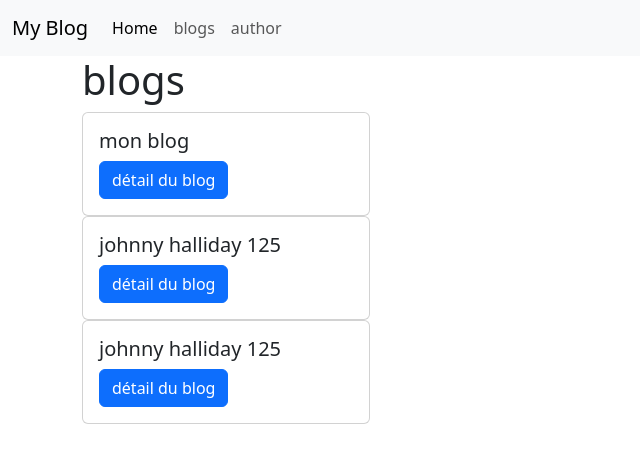
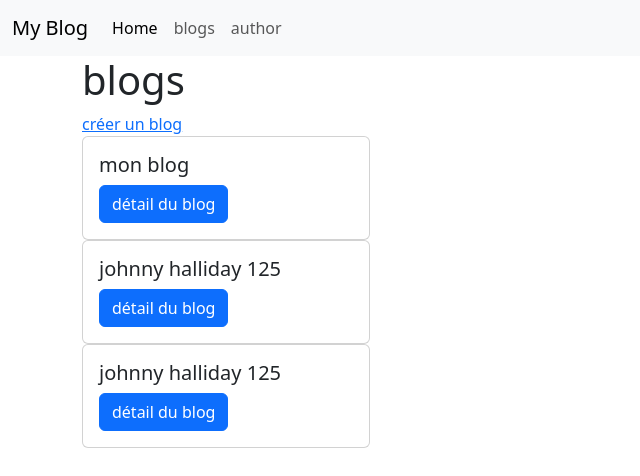
Before and after one commit to arthur-utopios/formation_20230320, a Django app: page /blogs in a window 1280 px wide. Shown: the top 476 px of the page, without its empty margins (0-640 px from the left). Run offline with Django 4.2, Linux system fonts and the light colour scheme; data comes from the database, SQL or seed files in the repository; both versions use the stored data as it was after the commit; tables that the repository leaves empty hold one stand-in row (values such as "Sample post").

Commit message:
urls, models and forms

```diff
--- a/django/demos/myblog/blog/models.py
+++ b/django/demos/myblog/blog/models.py
@@ -1,4 +1,5 @@
 from django.db import models
+from django.urls import reverse
 
 # Create your models here.
 
@@ -12,6 +13,10 @@ class Blog(models.Model):
 
     class Meta:
         ordering = ["created_at"]
+
+    def get_absolute_url(self):
+        return reverse("blog:blog-detail", kwargs={"id": self.pk})
+
 
     def __str__(self) -> str:
         return self.name
--- a/django/demos/myblog/blog/templates/blog/blog-list.html
+++ b/django/demos/myblog/blog/templates/blog/blog-list.html
@@ -3,6 +3,8 @@
 {% block content %}
 
 <h1>blogs</h1>
+
+<a class="button" href="{% url 'blog:blog-create' %}">créer un blog</a>
 
 {% if blogs %}
 
@@ -11,7 +13,7 @@
 <div class="card" style="width: 18rem;">
     <div class="card-body">
       <h5 class="card-title">{{ blog }}</h5>
-      <a href="{% url 'blog:blog-detail' blog.id %}" class="btn btn-primary">détail du blog</a>
+      <a href="{{ blog.get_absolute_url }}" class="btn btn-primary">détail du blog</a>
     </div>
   </div>
 
--- a/django/demos/myblog/blog/urls.py
+++ b/django/demos/myblog/blog/urls.py
@@ -11,5 +11,8 @@ urlpatterns = [
     path('<int:num>', views.number, name="number"),
     path('test', views.test_template, name="test"),
     path('blogs', views.get_all, name="blogs"),
-    path('blogs/<int:id>', views.blog_detail, name="blog-detail")
+    path('blogs/<int:id>', views.blog_detail, name="blog-detail"),
+    path('blogs-generic', views.BlogListView.as_view()),
+    path('blogs/create', views.BlogCreateView.as_view(), name="blog-create"),
+    path('blogs/<int:blog_id>/comments/create', views.create_comment, name="create-comment")
 ]
--- a/django/demos/myblog/blog/views.py
+++ b/django/demos/myblog/blog/views.py
@@ -1,6 +1,9 @@
-from django.http import HttpResponse
-from django.shortcuts import get_object_or_404, render
-from .models import Blog
+from django.http import Http404, HttpResponse
+from django.shortcuts import get_object_or_404, redirect, render
+
+from .forms import CommentForm
+from .models import Blog, Comment
+from django.views.generic import ListView, CreateView
 
 # Create your views here.
 def index(request):
@@ -30,5 +33,40 @@ def blog_detail(request, id: int):
     """
 
     blog = get_object_or_404(Blog, pk=id)
+    blog.comment = blog.comment_set.all()
 
     return render(request, 'blog/blog-detail.html', {'blog': blog})
+
+class BlogListView(ListView):
+    context_object_name = "blogs"
+    model = Blog
+    template_name = "blog/blog-list.html"
+
+
+class BlogCreateView(CreateView):
+    model = Blog
+    fields = ['name', 'author']
+
+def create_comment(request, blog_id: int):
+
+    print(request.method)
+
+    if request.method == 'GET':
+
+        form = CommentForm()
+
+        return render(request, 'blog/create-comment.html', {'form': form})
+
+    if request.method == 'POST':
+
+        blog = Blog.objects.get(pk=blog_id)
+
+        comment = Comment(blog=blog)
+
+        form = CommentForm(request.POST, instance=comment)
+
+        if form.is_valid():
+            form.save()
+        return redirect('blog:blog-detail', id=blog_id)
+
+    raise Http404("Wrong http method")
```
Also changed, not shown: django/demos/myblog/blog/forms.py (added, +10 -0 lines), django/demos/myblog/blog/templates/blog/blog-detail.html (+8 -0 lines), django/demos/myblog/blog/templates/blog/blog_form.html (added, +8 -0 lines), django/demos/myblog/blog/templates/blog/create-comment.html (added, +8 -0 lines), django/demos/myblog/db.sqlite3.
